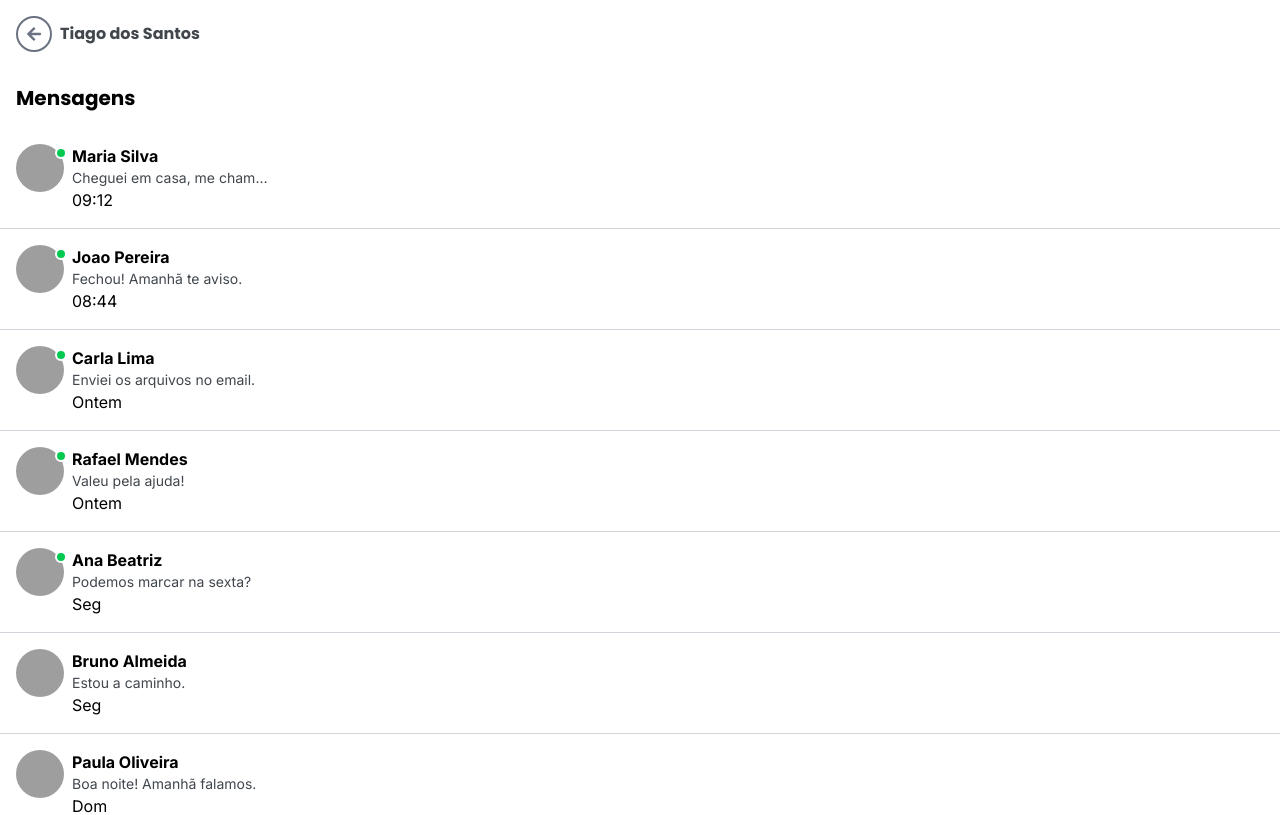
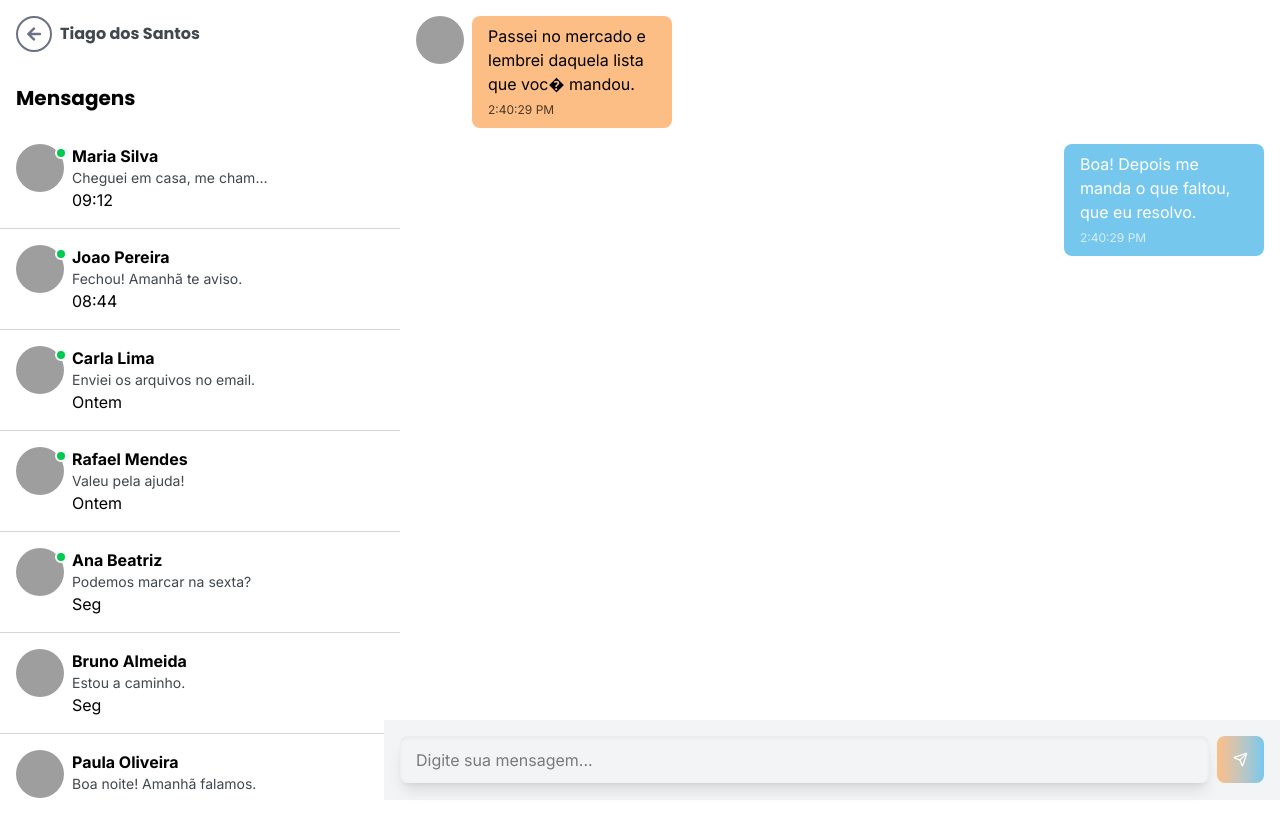
Before and after one commit to Tyago-santos/promise, a React (Vite) app: page /contact in a window 1280 px wide. Shown: the top 815 px of the page. Built offline with nearby package versions, Linux system fonts and the light colour scheme; grey boxes are pictures that could not be loaded.

Commit message:
chore: implement chat for desktop

```diff
--- a/src/components/ContactMobile.tsx
+++ b/src/components/ContactMobile.tsx
@@ -1,18 +1,28 @@
 import HeaderPerfil from "./HeaderPerfil";
-import { Route as ContactChatRoute } from "@/routes/__private/contact/$chat";
 
 import { contacts } from "@/api";
+import { Link } from "@tanstack/react-router";
 
-export default function ContactMobile() {
+type PropsType = {
+  media: boolean;
+};
+
+export default function ContactMobile({ media }: PropsType) {
   return (
-    <main>
+    <main
+      className={
+        !media ? `w-100 bg-green-blue-400 overflow-y-scroll` : "w-full"
+      }
+    >
       <HeaderPerfil name="Tiago dos Santos" />
       <div className="h-screen ">
         <h3 className="font-display   font-bold p-4 text-xl">Mensagens</h3>
 
         {contacts.map((contact, i) => (
-          <ContactChatRoute.Link
+          <Link
+            to={media ? `/contact/$chat` : `/contact/`}
             key={contact.id}
+            from="/contact/"
             params={{ chat: String(i) }}
             className="flex hover:bg-gray-100 p-4 gap-2 border-b border-gray-300"
           >
@@ -43,7 +53,7 @@ export default function ContactMobile() {
                 <span className="font-fans">{contact.ultimoHorario}</span>
               </div>
             </div>
-          </ContactChatRoute.Link>
+          </Link>
         ))}
       </div>
     </main>
--- a/src/routes/__private/contact/index.tsx
+++ b/src/routes/__private/contact/index.tsx
@@ -1,16 +1,69 @@
+import { contacts } from "@/api";
 import ContactMobile from "@/components/ContactMobile";
-import { createFileRoute } from "@tanstack/react-router";
+import { createFileRoute, Link } from "@tanstack/react-router";
+import { Send } from "lucide-react";
+import { useEffect, useRef, useState } from "react";
 
 export const Route = createFileRoute("/__private/contact/")({
   component: RouteComponent,
 });
 
+type Msg = {
+  id: string;
+  text: string;
+  position: "left" | "right";
+  date: Date;
+};
+
 function RouteComponent() {
   const { media } = Route.useRouteContext();
 
-  if (media) {
-    return <ContactMobile />;
+  const bottomRef = useRef<HTMLDivElement>(null);
+
+  if (media.matches) {
+    return <ContactMobile media={media.matches} />;
   }
+
+  const [messages, setMessages] = useState<Msg[]>(contacts[1].mensagens);
+  const [open, setOpen] = useState(false);
+  const [inputValue, setInputValue] = useState("");
+
+  function sendMessage() {
+    if (!inputValue.trim()) return;
+    setMessages((prev) => [
+      ...prev,
+      {
+        id: String(Date.now()),
+        text: inputValue,
+        position: "right",
+        date: new Date(),
+      },
+    ]);
+    setInputValue("");
+  }
+
+  useEffect(() => {
+    bottomRef.current?.scrollTo({
+      behavior: "smooth",
+      top: bottomRef.current?.scrollHeight,
+    });
+  }, [messages]);
+
+  const handleKeyPress = (e: React.KeyboardEvent<HTMLInputElement>) => {
+    if (e.key === "Enter") {
+      sendMessage();
+    }
+  };
+
+  useEffect(() => {
+    const handler = () => {
+      setOpen(window.visualViewport!.height < window.innerHeight);
+    };
+
+    window.visualViewport?.addEventListener("resize", handler);
+    return () => window.visualViewport?.removeEventListener("resize", handler);
+  }, []);
+
   //   useEffect(() => {
   //     const media = window.matchMedia("(max-width: 768px)");
 
@@ -20,5 +73,68 @@ function RouteComponent() {
   //     media.addEventListener("change", update);
   //     return () => media.removeEventListener("change", update);
   //   }, []);
-  return <div>Olá </div>;
+  return (
+    <div className="flex h-dvh overflow-hidden">
+      <ContactMobile media={media.matches} />
+
+      {/* <div className="px-4 py-2 text-xs text-gray-500 "></div> */}
+      <div ref={bottomRef} className=" flex-1 overflow-y-scroll  relative">
+        <div className="flex-1  pb-50 z-0  p-4 space-y-4  ">
+          {messages.map((msg) => (
+            <div
+              key={msg.id}
+              className={`flex ${msg.position === `right` ? `justify-end` : `justify-start`}`}
+            >
+              {msg.position === "left" && (
+                <Link
+                  to="/perfil"
+                  className="size-12 rounded-full mr-2  flex items-center justify-center"
+                >
+                  <img
+                    className="h-full w-full object-cover rounded-full "
+                    src={contacts[1].avatar}
+                    alt=""
+                  />
+                </Link>
+              )}
+
+              <div
+                className={`max-w-[200px] px-4 py-2 rounded-lg ${
+                  msg.position === "right"
+                    ? "bg-secondary text-white"
+                    : "bg-primary text-black"
+                }`}
+              >
+                <p>{msg.text}</p>
+                <span className="text-xs opacity-70">
+                  {msg.date.toLocaleTimeString()}
+                </span>
+              </div>
+            </div>
+          ))}
+
+          <div className="p-4 h-20 w-[70%]   bg-gray-100 z-100 fixed bottom-0 right-0  ">
+            <div className="flex gap-2">
+              <input
+                type="text"
+                value={inputValue}
+                onChange={(e) => setInputValue(e.target.value)}
+                onKeyPress={handleKeyPress}
+                placeholder="Digite sua mensagem..."
+                className={`flex-1 px-4 py-2 shadow-lg inset-shadow-sm rounded-lg
+                  focus:outline-none focus:ring-2 focus:ring-blue-500 block`}
+              />
+              <button
+                onClick={sendMessage}
+                className=" p-4 bg-gradient-to-r from-primary to-secondary
+              text-white rounded-lg hover:bg-blue-600 transition"
+              >
+                <Send size={15} />
+              </button>
+            </div>
+          </div>
+        </div>
+      </div>
+    </div>
+  );
 }
```
